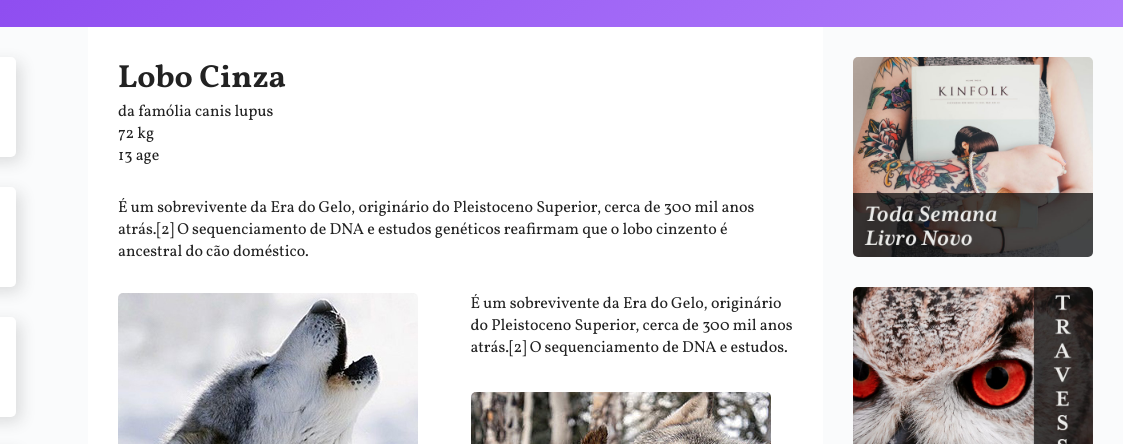
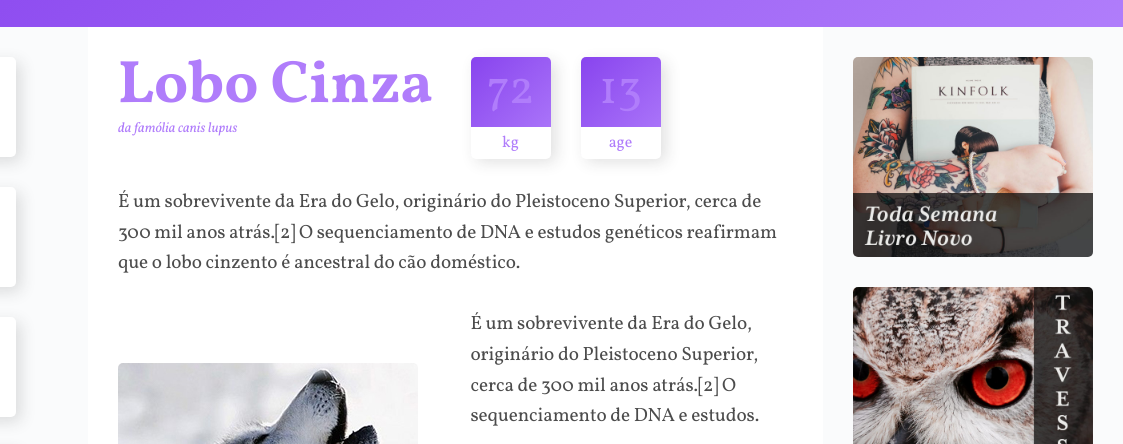
Before and after one commit to Iunaa/wildbeast_grid, a website built with Vite: page index.html in a window 1280 px wide. Shown: the part 78-522 px from the top of the page, 157-1280 px from the left. Built offline with nearby package versions, Linux system fonts and the light colour scheme.

Commit message:
caracteristicas

```diff
--- a/style.css
+++ b/style.css
@@ -105,6 +105,74 @@ img{
     align-self: end;
 }
 
+p{
+    font-size: 1.2em;
+    line-height: 1.6;
+    letter-spacing: -0.005em;
+    color: rgba(0, 0, 0, .7);
+}
+
+.informacoes p + p{
+    margin-top: 30px;
+
+}
+
+.titulo {
+    color: #B07DFB;
+}
+
+.titulo h1 {
+    font-size: 3.75em;
+    line-height: 1;
+    font-weight: 700;
+
+}
+
+.titulo span {
+    font-size: 0.875em;
+    font-style: italic;
+}
+
+.caracteristicas {
+    display: flex;
+    align-items: flex-start;
+
+}
+
+.caracteristicas > div {
+    width: 80px;
+    text-align: center;
+    background: linear-gradient(135deg, #8844ee, #B07DFB);
+    border-radius: 5px;
+    box-shadow: 5px 5px 15px 0px rgba(44, 44, 44, .15);
+    position: relative;
+}
+
+.caracteristicas > div:first-child {        /*Somente com a primeira div*/
+    margin-right: 30px;
+}
+
+.caracteristicas span {
+    display: block;
+    color: #B07DFB;
+}
+
+.numero {
+    color: #B07DFB;
+    font-size: 3em;
+    line-height: 1;
+    margin: 10px auto;
+}
+
+.rotulo {
+    background: white;
+    border-radius: 0 0 5px 5px;
+    padding: 5px 0;
+    position: relative;
+    top: 2px;
+
+}
+
 .anuncios {
     grid-area: anuncios;
     background: #fafbfc;
```
Also changed, not shown: index.html (+2 -1 lines).
